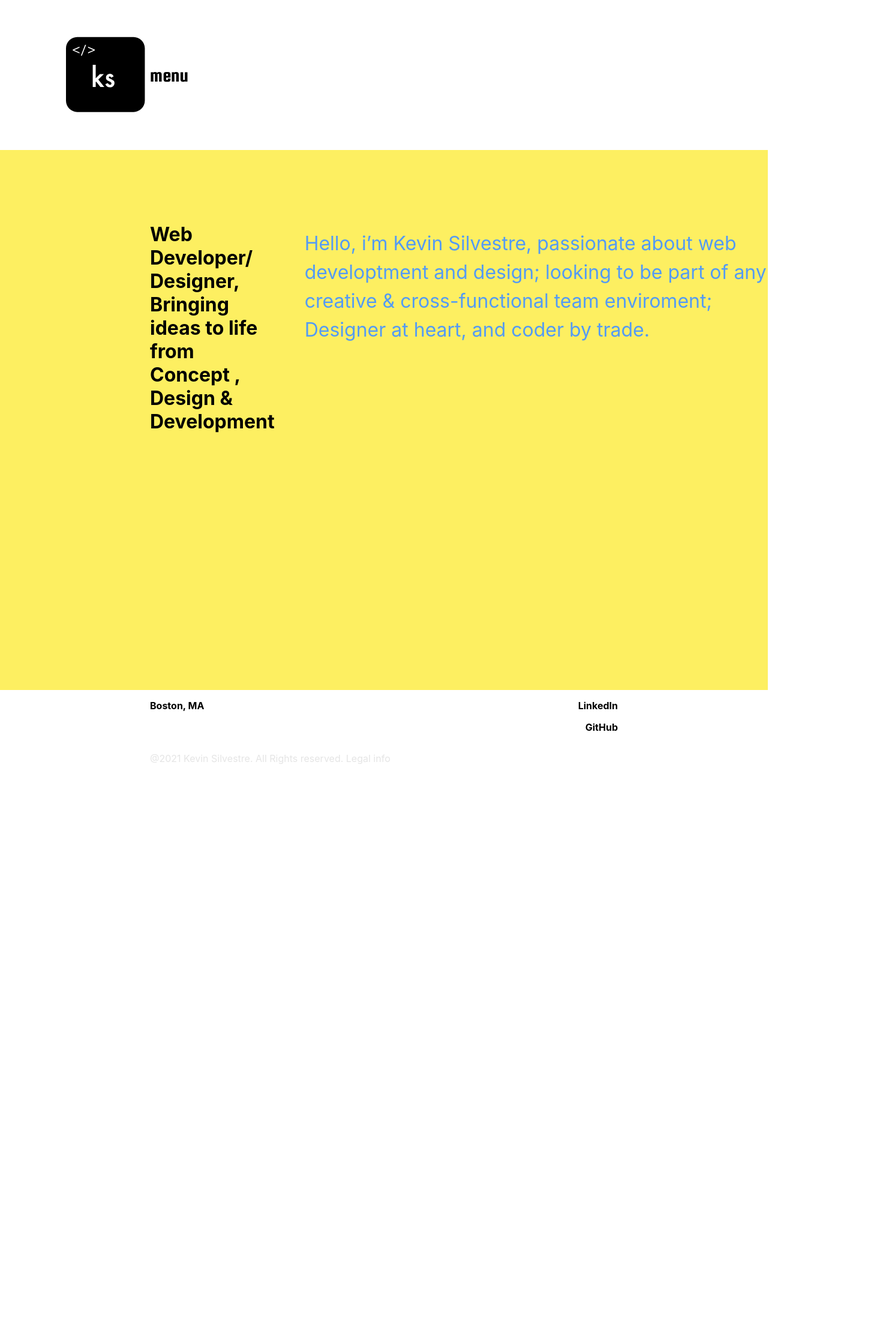
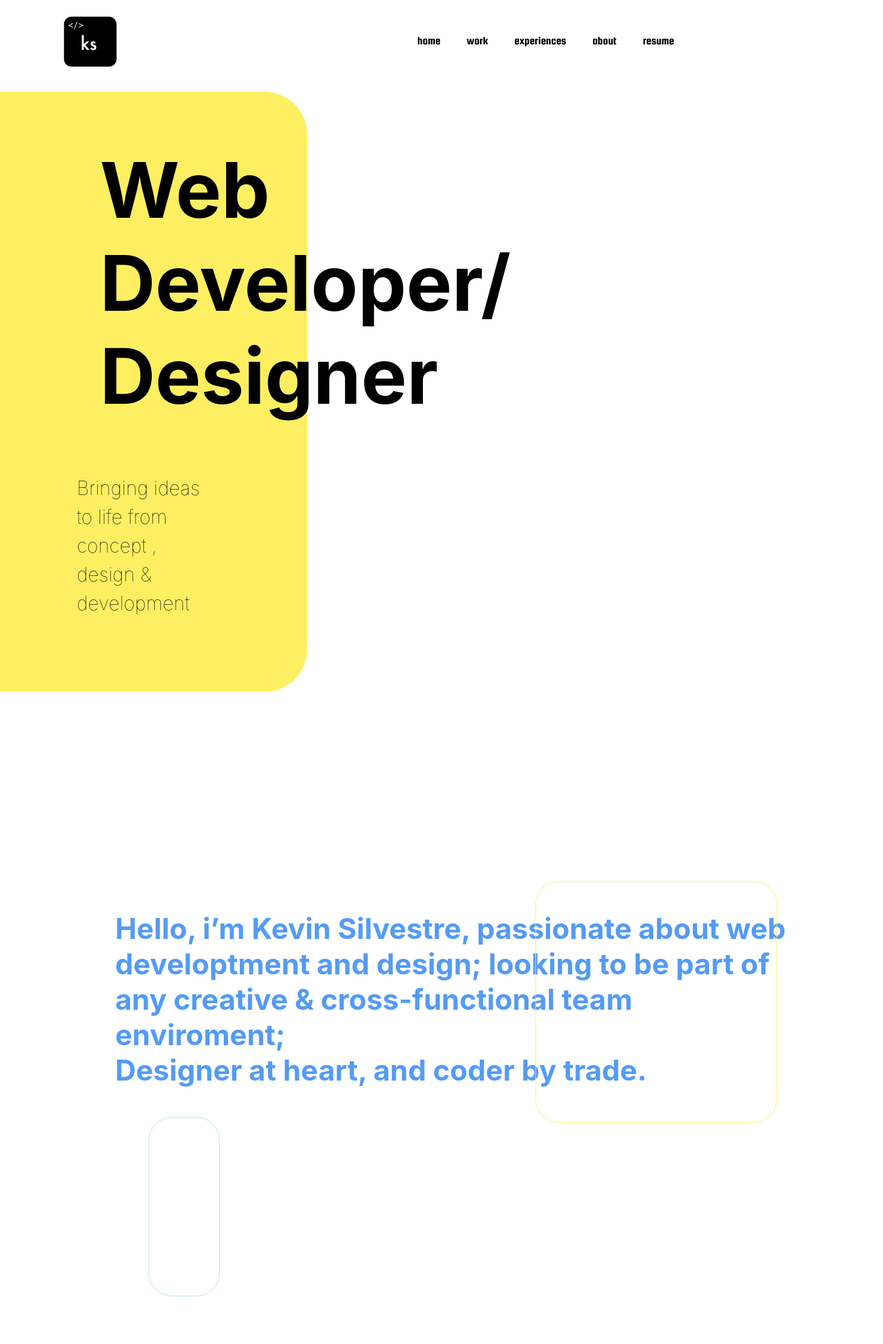
Before and after one commit to silvodesigns/silvodesigns.github.io, a React (Create React App) app: page / in a window 1280 px wide. Shown: the top 2240 px of the page at 60% size, 1472 px wide, since content can reach past the window. Before the commit the page ends 1350 px from the top, so only its background shows below. Built offline with nearby package versions, Linux system fonts and the light colour scheme.

Commit message:
implementing breakpoints

```diff
--- a/src/App.js
+++ b/src/App.js
@@ -3,6 +3,7 @@ import { Route } from 'react-router-dom';
 
 import Header from './components/Header.js';
 import Intro from './components/Intro.js';
+import Intro2 from './components/intro2.js'
 import Menu from './components/Menu.js';
 import Footer from './components/Footer.js';
 
@@ -16,6 +17,7 @@ function App() {
           <Header></Header>
           <Menu></Menu>
           <Intro></Intro>
+          <Intro2></Intro2>
           <Footer></Footer>
         </div>
 
--- a/src/components/Intro.js
+++ b/src/components/Intro.js
@@ -5,18 +5,23 @@ function Intro() {
     return (
         <div className="intro">
             <div className="introduction">
-                <h1>Web Developer/
-            Designer,<br />
-                    Bringing<br />
-                        ideas to life<br />
-                            from Concept ,<br />
-                                Design & <br />
-                                    Development</h1>
-            </div>
-            <div className="description">
+                <h1>Web Developer/ <br />
+                    Designer</h1>
+
+                <div>
+                    <p>
+                        Bringing ideas<br />
+                        to life from <br />
+                        concept , <br />
+                        design & <br />
+                        development
+                    </p>
+                </div>
+            </div >
+            {/* <div className="description">
                 <p>Hello, i’m Kevin Silvestre, passionate about web developtment and design;
-                looking to be part of any creative & cross-functional team enviroment; Designer at heart, and coder by trade. </p>
-            </div>
+                    looking to be part of any creative & cross-functional team enviroment; Designer at heart, and coder by trade. </p>
+            </div> */}
         </div >
     );
 }
--- a/src/components/header.js
+++ b/src/components/header.js
@@ -8,11 +8,24 @@ function Header() {
         target.classList.toggle("open");
     };
 
+
     return (
         <div className="header">
             <header className="App-header">
-                <img src={logo} className="logo" alt="logo" />
-                <p className="menu-btm" onClick={toggleMenu}>menu</p>
+                <div className="logo-container">
+                    <img src={logo} className="logo" alt="logo" />
+                </div>
+
+                <nav>
+                    <ul>
+                        <li id="menu-item"><div className="blue-icon"></div>home</li>
+                        <li id="menu-item"><div className="blue-icon"></div>work</li>
+                        <li id="menu-item"><div className="blue-icon"></div>experiences</li>
+                        <li id="menu-item"><div className="blue-icon"></div>about</li>
+                        <li id="menu-item"><div className="blue-icon"></div>resume</li>
+                    </ul>
+                </nav>
+                {/* <p className="menu-btm" onClick={toggleMenu}>menu</p> */}
             </header>
         </div >
     );
--- /dev/null
+++ b/src/components/intro2.js
@@ -0,0 +1,23 @@
+import '../styles/intro2.css';
+
+
+function Intro2() {
+    return (
+        <div className="intro2">
+            <div className="description">
+                <p>Hello, i’m Kevin Silvestre, passionate about web developtment and design;
+                    looking to be part of any creative & cross-functional team enviroment; <br />
+                    Designer at heart, and coder by trade. </p>
+                <div className="shape1">
+                </div>
+                <div className="shape2">
+                </div>
+            </div>
+
+
+        </div >
+
+
+    );
+}
+export default Intro2;
--- a/src/styles/footer.css
+++ b/src/styles/footer.css
@@ -1,5 +1,6 @@
 .footer-container{
     height:200px;
+    border-top: #FDEF61 40px solid;
 
 }
 .footer-container a{
--- a/src/styles/header.css
+++ b/src/styles/header.css
@@ -3,23 +3,48 @@
     width:100%;
     height:250px;
     padding-left:100px;
-    display:flex;
-    flex-direction:row;
-    align-items: center;
+    display: flex;
+    padding-top:20px;
 
 }
+.logo-container{
+    width:40%;
+}
+
+nav {
+    width:60%;
+    padding-top:20px;
+}
 .logo{
-    width:150px;
-    height:150px;
+    width:100px;
+    height:100px;
+
+}
+nav ul {
+    list-style: none;
+    display: flex;
+    align-items: center;
+}
+
+nav ul li {
+    font-family: 'Squada One', cursive;
+    font-size: 1.2em;
+    margin-left:1.5em;
 
 }
 
-.menu-btm{
-    font-family: 'Squada One', cursive;
-    font-size: 2em;
+#menu-item:hover >  .blue-icon {
+    visibility: visible;
 }
 
-.menu-btm:hover{
-    cursor: pointer;
-
+.blue-icon{
+    width: 10px;
+    height: 18px;
+    left: 321px;
+    top: 100px;
+    display:inline-block;
+    margin-right:5px;
+    background: #61C9C9;
+    border-radius: 40px;
+    visibility: hidden;
 }
--- a/src/styles/intro.css
+++ b/src/styles/intro.css
@@ -1,20 +1,29 @@
 .intro{
-    background-color: #fdef61ff;
+    background-color: rgb(255, 255, 255);
     height:800px;
-    padding-left:250px;
     padding-top:100px;
-    display: flex;
-    flex-direction: row;
 }
 
-.description{
-    padding-left:50px;
+.introduction{
+    position: absolute;
+    width: 30vw;
+    height: 1000px;
+    left: -7%;
+    top: 153px;
+    padding-left:17%;
+
+    background: #FDEF61;
+    border-radius: 71px;
 }
 
+.introduction h1{
+    font-size:8em;
+    font-weight:700px;
+    margin-left:10%;
+}
 
-.description p{
-    font-size:32px;
+.introduction p {
+    font-size: 2em;
     line-height: 1.5em;
-    width:800px;
-    color: #549bf5ff;
+    font-weight: lighter;
 }
--- /dev/null
+++ b/src/styles/intro2.css
@@ -0,0 +1,44 @@
+.intro2{
+    padding-top:300px;
+    width:100%;
+
+}
+
+.description{
+    position:relative;
+    width:100%;
+    height:800px;
+    z-index: 999;
+    margin-left:15%;
+    padding:0;
+    color:#549BF5;
+}
+.description p {
+    width:90%;
+    font-weight:700;
+    font-size:3em;
+
+}
+
+.shape1{
+    position: absolute;
+    width: 404px;
+    height: 404px;
+    top:-50px;
+    left: 700px;
+    border: 2px solid #FDEF61;
+    box-sizing: border-box;
+    border-radius: 40px;
+    opacity: 0.5;
+}
+
+.shape2{
+    position: absolute;
+    width: 120px;
+    height: 300px;
+    left: 55px;
+    border: 2px solid rgba(97, 201, 201, 0.5);
+    box-sizing: border-box;
+    border-radius: 40px;
+    opacity: 0.5;
+}
```
